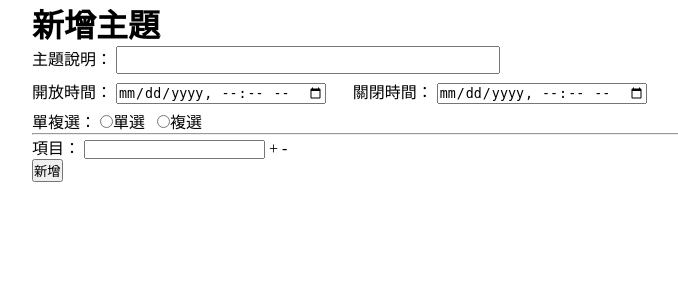
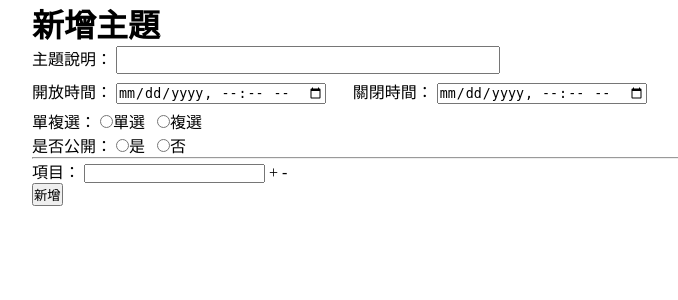
Before and after one commit to mackliu/1111-vote, a PHP site: page /back/add_vote.php in a window 1280 px wide. Shown: the top 300 px of the page, without its empty margins (224-902 px from the left). Run offline with PHP 8.4, Linux system fonts and the light colour scheme.

Commit message:
修正新增和編輯主題時,未顯示是否公開的選項

```diff
--- a/api/add_vote.php
+++ b/api/add_vote.php
@@ -11,8 +11,8 @@ if($chk>0){
     echo "此主題已被使用過,請修改主題內容";
     echo "<a href='../back/add_vote.php'>返回新增主題</a>";
 }else{
-    $sql="INSERT INTO `topics`(`subject`, `open_time`, `close_time`, `type`)
-        VALUES ('{$_POST['subject']}','{$_POST['open_time']}','{$_POST['close_time']}','{$_POST['type']}')";
+    $sql="INSERT INTO `topics`(`subject`, `open_time`, `close_time`, `type`,`login`)
+        VALUES ('{$_POST['subject']}','{$_POST['open_time']}','{$_POST['close_time']}','{$_POST['type']}','{$_POST['login']}')";
     $pdo->exec($sql);
 
     //寫入選項
--- a/api/edit_vote.php
+++ b/api/edit_vote.php
@@ -5,9 +5,9 @@ $sql="update `topics`
          set  `subject`='{$_POST['subject']}',
               `open_time`='{$_POST['open_time']}',
               `close_time`='{$_POST['close_time']}',
-              `type`='{$_POST['type']}'
+              `type`='{$_POST['type']}',
+              `login`='{$_POST['login']}'
        where `id`='{$_POST['subject_id']}'";
-
 
 $pdo->exec($sql);
 
--- a/back/add_vote.php
+++ b/back/add_vote.php
@@ -31,6 +31,11 @@
             <label for="type">單複選：</label>
             <input type="radio" name="type" value="1">單選&nbsp;&nbsp;
             <input type="radio" name="type" value="2">複選
+        </div>
+        <div>
+            <label for="type">是否公開：</label>
+            <input type="radio" name="login" value="0">是&nbsp;&nbsp;
+            <input type="radio" name="login" value="1">否
         </div>
         <hr>
     <div class="options">
--- a/back/edit_vote.php
+++ b/back/edit_vote.php
@@ -32,6 +32,11 @@ $options=$pdo->query("select * from `options` where `subject_id`='{$_GET['id']}'
             <label for="type">單複選：</label>
             <input type="radio" name="type" value="1" <?=($topic['type']==1)?'checked':'';?>>單選&nbsp;&nbsp;
             <input type="radio" name="type" value="2" <?=($topic['type']==2)?'checked':'';?>>複選
+        </div>
+        <div>
+            <label for="type">是否公開：</label>
+            <input type="radio" name="login" value="0" <?=($topic['login']==0)?'checked':'';?>>是&nbsp;&nbsp;
+            <input type="radio" name="login" value="1" <?=($topic['login']==1)?'checked':'';?>>否
         </div>
         <hr>
     <div class="options">
```
